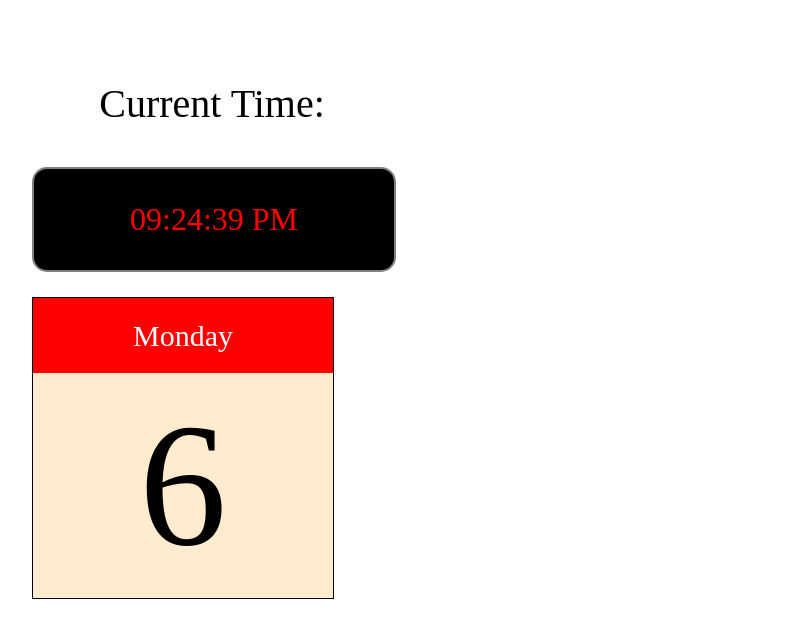
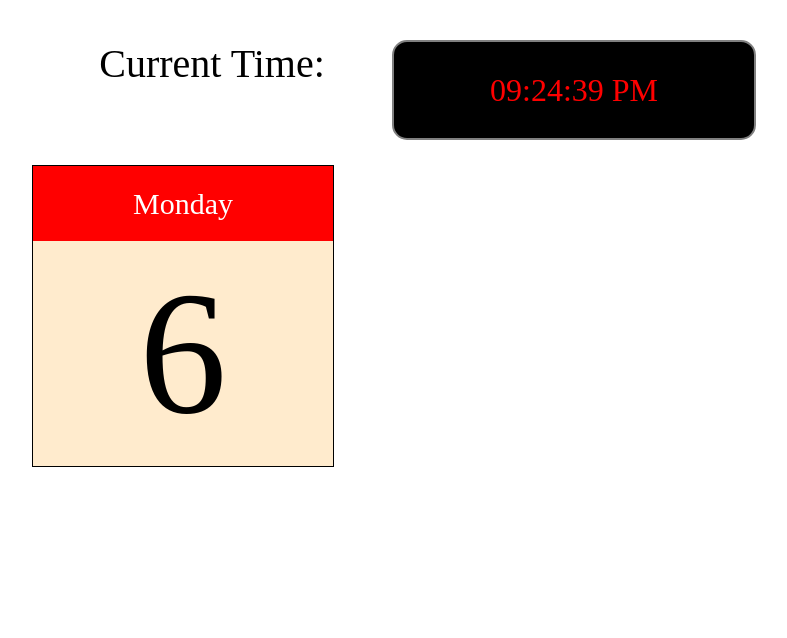
Before and after one commit to jamieab98/lab-color-clock, a React (Vite) app: page / in a window 1280 px wide. Shown: the top 638 px of the page, without its empty margins (8-795 px from the left). Built offline with nearby package versions, Linux system fonts and the light colour scheme.

Commit message:
more css

```diff
--- a/src/App.jsx
+++ b/src/App.jsx
@@ -2,6 +2,7 @@ import './App.css'
 import { format } from 'date-fns';
 import React, { useState, useEffect } from 'react';
 
+//this function checks the time every 1000 ms and saves the time
 function App() {
   const [currentTime, setCurrentTime] = useState(new Date());
 
@@ -13,19 +14,18 @@ function App() {
     return () => clearInterval(timer);
   }, []);
 
+  //these are the constants being displayed
   const formattedTime = format(currentTime, 'hh:mm:ss a');
-
   const today = new Date();
   const dayOfWeek = format(today, 'EEEE');
   const date = format(today, 'd')
 
+  //this is the information being shown on the page
   return (
     <>
-      <div className = "heading">
-        <p>Current Time:</p>
-      </div>
-      <div className = "clock">
-        <p>{formattedTime}</p>
+      <div className = "timePortion">
+        <div className = "heading">Current Time:</div>
+        <div className = "clock">{formattedTime}</div>
       </div>
       <div className = "calendar">
         <div className = "day">{dayOfWeek}</div>
--- a/src/index.css
+++ b/src/index.css
@@ -4,7 +4,15 @@
 
 }
 
+.timePortion {
+  display: flex;
+  height: 100px;
+}
+
 .clock {
+  display: flex;
+  align-items: center;
+  justify-content: center;
   font-size: 2em;
   width: 30%;
   border: 2px solid gray;
```
